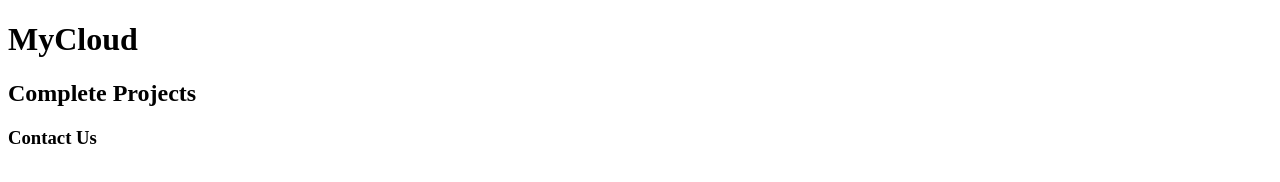
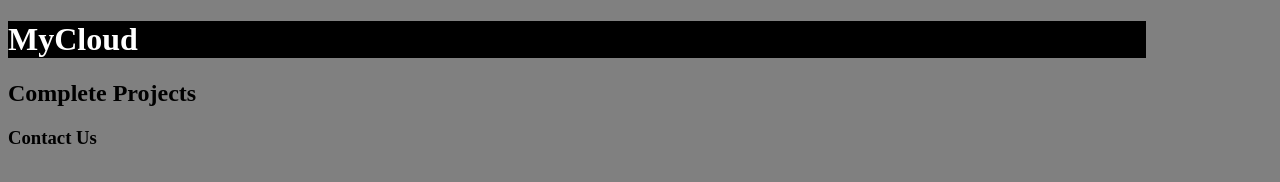
Before and after one commit to vircabading/CodingDojo_WebFundamentals_CSS_Text_Styling, a plain HTML site: page index.html in a window 1280 px wide. Drawn offline with Linux system fonts and the light colour scheme.

Commit message:
add headers

```diff
--- a/style.css
+++ b/style.css
@@ -5,3 +5,21 @@
         October 11, 2021
         ////////////////////////////////////
 */
+
+body {
+    background-color: grey;
+}
+
+.myCloud {
+    background-color: black;
+    color: white;
+    width: 90%;
+}
+
+.completeProjects {
+
+}
+
+.contactUs {
+
+}
```
